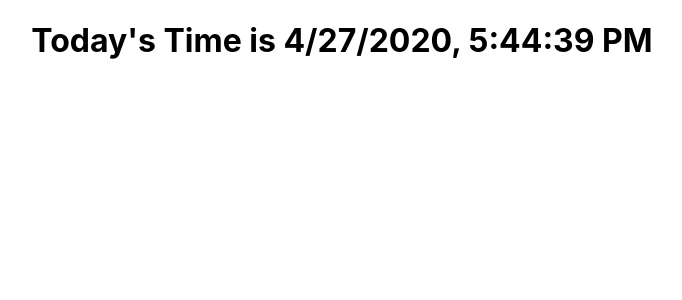
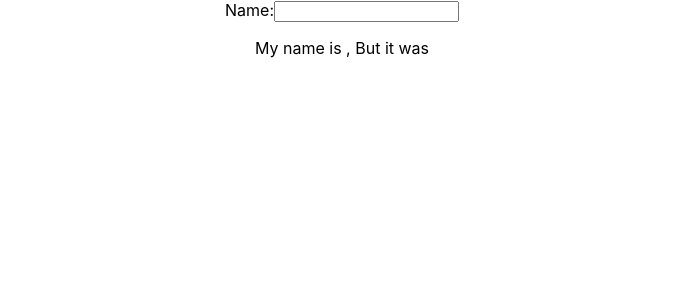
Before and after one commit to DebarunMitra/PlayWithReactHook, a React (Create React App) app in the folder hook-elements-and-implementations/: page / in a window 1280 px wide. Shown: the top 300 px of the page, without its empty margins (298-980 px from the left). Built offline with nearby package versions, Linux system fonts and the light colour scheme.

Commit message:
use ref hook example added

```diff
--- a/hook-elements-and-implementations/src/App.js
+++ b/hook-elements-and-implementations/src/App.js
@@ -37,6 +37,7 @@ import Counter from './Components/useMemo/Counter';
 
 import FocusInput from './Components/useRef/FocusInput';
 import Timer from './Components/useRef/Timer';
+import StorePreviousValue from './Components/useRef/StorePreviousValue';
 
 
 import DocTitleOne from './Components/CustomHook/DocTitleOne';
@@ -79,10 +80,20 @@ function App() {
   return (
     <div className="App">
       {/* <HookCounterEx1 /> */}
+
+      {/* LifeCycleMethodVsHooks */}
       {/* <ClockClass /> */}
-      <ClockHook />
+      {/* <ClockHook /> */}
 
-      {/* ustomHook Ex */}
+      {/* useMemo */}
+      {/* <Counter /> */}
+
+      {/* useRef */}
+      {/* <FocusInput /> */}
+      {/* <Timer /> */}
+      <StorePreviousValue />
+
+      {/* use Custom Hook Ex */}
       {/* <DocTitleOne />
       <DocTitleTwo /> */}
     </div>
--- /dev/null
+++ b/hook-elements-and-implementations/src/Components/useRef/StorePreviousValue.js
@@ -0,0 +1,18 @@
+import React, {useState, useEffect,useRef} from 'react'
+
+export default function StorePreviousValue() {
+    const [name, setName] = useState("");
+
+    const prevName = useRef("");
+
+    useEffect(()=>{
+        prevName.current = name;
+    }, [name])
+  return (
+    <div>
+        <label>Name:</label>
+        <input type="text" value={name} onChange={(e)=> setName(e.target.value)} />
+        <p>My name is {name}, But it was {prevName.current}</p>
+    </div>
+  )
+}
```
